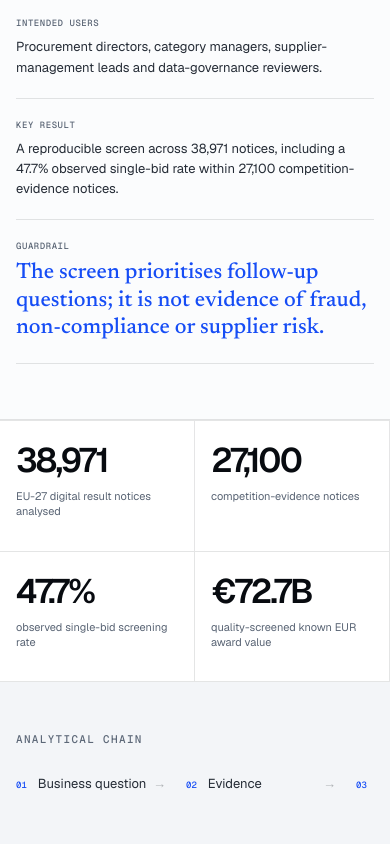
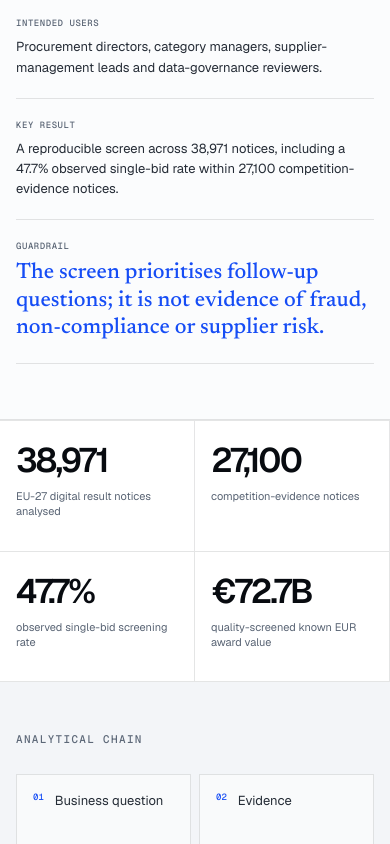
Before and after one commit to onurusalan/onur-usalan-portfolio, a Next.js app: page /projects/eu-procurement in a window 390 px wide. Shown: the part 1156-2000 px from the top of the page. Built offline with nearby package versions, Linux system fonts and the light colour scheme; no server answers.

Commit message:
Polish mobile and tablet layouts

```diff
--- a/app/globals.css
+++ b/app/globals.css
@@ -33,7 +33,7 @@ button { color: inherit; }
 .site-header { position: sticky; z-index: 40; top: 0; height: 78px; transition: background-color 280ms ease, border-color 280ms ease, height 280ms ease; border-bottom: 1px solid transparent; }
 .site-header.is-scrolled { height: 68px; border-color: color-mix(in srgb, var(--line) 82%, transparent); background: color-mix(in srgb, var(--porcelain) 88%, transparent); backdrop-filter: blur(16px) saturate(140%); }
 .header-inner { display: flex; width: var(--shell); height: 100%; margin-inline: auto; align-items: center; justify-content: space-between; }
-.brand { display: inline-flex; min-height: 44px; align-items: center; gap: 12px; font-size: 13px; font-weight: 620; letter-spacing: -.01em; }
+.brand { display: inline-flex; min-width: 44px; min-height: 44px; align-items: center; gap: 12px; font-size: 13px; font-weight: 620; letter-spacing: -.01em; }
 .monogram { display: inline-grid; width: 32px; height: 32px; place-items: center; border: 1px solid var(--ink); border-radius: 50%; font: 580 10px var(--mono), monospace; letter-spacing: -.04em; }
 .site-header nav { display: flex; align-items: center; gap: 32px; }
 .nav-main, .nav-utility { display: flex; align-items: center; gap: 22px; }
@@ -381,8 +381,9 @@ button { color: inherit; }
   .more-projects { grid-template-columns: 150px 1fr; }
   .more-projects > .text-link { grid-column: 2; }
   .case-story { grid-template-columns: 180px 1fr; gap: 40px; }
-  .analytical-chain > div { overflow-x: auto; }
-  .analytical-chain > div > span { min-width: 170px; }
+  .analytical-chain > div { display: grid; overflow: visible; grid-template-columns: repeat(2, minmax(0, 1fr)); gap: 1px; }
+  .analytical-chain > div > span { min-width: 0; min-height: 76px; padding: 16px; align-items: flex-start; border: 1px solid var(--line); background: rgb(255 255 255 / .55); white-space: normal; }
+  .analytical-chain b { display: none; }
 }
 
 @media (max-width: 650px) {
@@ -454,8 +455,9 @@ button { color: inherit; }
   .education-grid article { min-height: 300px; padding: 23px; }
   .skills-rows article { grid-template-columns: 1fr; gap: 25px; }
   .languages { padding-bottom: 100px; grid-template-columns: 1fr; }
-  .experience-chain { overflow-x: auto; min-height: 74px; gap: 20px; white-space: nowrap; }
-  .experience-chain span { flex: 0 0 auto; }
+  .experience-chain { display: grid; min-height: 0; padding-block: 20px; grid-template-columns: 1fr; justify-items: start; gap: 8px; white-space: normal; }
+  .experience-chain span { min-width: 0; }
+  .experience-chain i { margin-left: 14px; line-height: 1; transform: rotate(90deg); }
   .experience-timeline > article { padding: 55px 0; grid-template-columns: 1fr; }
   .timeline-date { display: grid; grid-template-columns: 40px 1fr; }
   .timeline-date > span { grid-row: 1 / 3; }
@@ -472,6 +474,7 @@ button { color: inherit; }
   .case-metrics > div:nth-child(n+3) { border-top: 1px solid var(--line); }
   .case-metrics strong { font-size: 34px; }
   .analytical-chain { padding-block: 50px; }
+  .analytical-chain > div { gap: 8px; }
   .case-story { display: block; padding-block: 70px 100px; }
   .case-story aside { display: none; }
   .case-sections > section { min-height: 0; padding: 31px 0 50px; grid-template-columns: 38px 1fr; }
@@ -491,11 +494,13 @@ button { color: inherit; }
 
 @media (max-width: 380px) {
   .hero h1 { font-size: 49px; }
+  .page-hero h1 { font-size: 46px; }
   .hero-actions .text-link { font-size: 12px; }
   .preview-metrics strong { font-size: 27px; }
   .project-preview h3 { font-size: 37px; }
   .leadership-numbers { gap: 32px; }
   .case-actions { flex-direction: column; gap: 2px; }
+  .analytical-chain > div { grid-template-columns: 1fr; }
 }
 
 @media (prefers-reduced-motion: reduce) {
--- a/components/pages.tsx
+++ b/components/pages.tsx
@@ -105,7 +105,7 @@ function AboutPage({ lang }: { lang: Lang }) {
 function ExperiencePage({ lang }: { lang: Lang }) {
   return (
     <section className="experience-timeline section-shell">
-      <div className="experience-chain" data-reveal><span>{lang === "en" ? "Operational data" : "Dane operacyjne"}</span><i>→</i><span>{lang === "en" ? "Analysis" : "Analiza"}</span><i>→</i><span>{lang === "en" ? "Visualisation" : "Wizualizacja"}</span><i>→</i><span>{lang === "en" ? "Management reporting" : "Raportowanie zarządcze"}</span></div>
+      <div className="experience-chain" data-reveal><span>{lang === "en" ? "Operational data" : "Dane operacyjne"}</span><i aria-hidden="true">→</i><span>{lang === "en" ? "Analysis" : "Analiza"}</span><i aria-hidden="true">→</i><span>{lang === "en" ? "Visualisation" : "Wizualizacja"}</span><i aria-hidden="true">→</i><span>{lang === "en" ? "Management reporting" : "Raportowanie zarządcze"}</span></div>
       {experience.map((item, index) => (
         <article className={index === 0 ? "featured" : ""} key={item.company} data-reveal>
           <div className="timeline-date"><span>0{experience.length - index}</span><p>{item.dates[lang]}</p><p>{item.location[lang]}</p></div>
```
